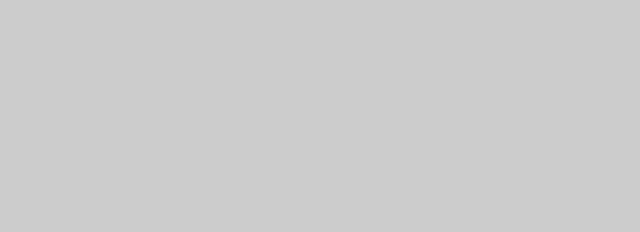
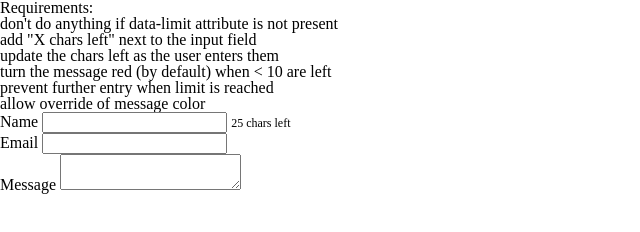
Before and after one commit to canosaer/character-limiter, a website: page index.html in a window 1280 px wide. Shown: the whole page, without its empty margins (0-640 px from the left). Drawn offline with Linux system fonts and the light colour scheme.

Commit message:
some updates

```diff
--- a/index.html
+++ b/index.html
@@ -14,6 +14,32 @@
 
 <body>
 
+	<form>
+		<p>
+			<strong>Requirements:</strong>
+			<ul>
+				<li>don't do anything if data-limit attribute is not present</li>
+				<li>add "X chars left" next to the input field</li>
+				<li>update the chars left as the user enters them</li>
+				<li>turn the message red (by default) when < 10 are left</li>
+				<li>prevent further entry when limit is reached</li>
+				<li>allow override of message color</li>
+			</ul>
+		</p>
+		<p>
+			<label>Name</label>
+			<input name="name" data-limit="25" />
+		</p>
+		<p>
+			<label>Email</label>
+			<input name="email" />
+		</p>
+		<p>
+			<label>Message</label>
+			<textarea name="message" data-limit="200"></textarea>
+		</p>
+	</form>
+
 	<script src="dist/js/char-limiter.js"></script>
 	<script src="dist/js/main.js"></script>
 
--- a/src/scss/main.scss
+++ b/src/scss/main.scss
@@ -23,9 +23,7 @@ TABLE OF CONTENTS:
 	box-sizing: border-box;
 }
 
-body {
-	background: #ccc;
-}
+
 
 
 
```
Also changed, not shown: dist/css/main.css, 1 other file.
